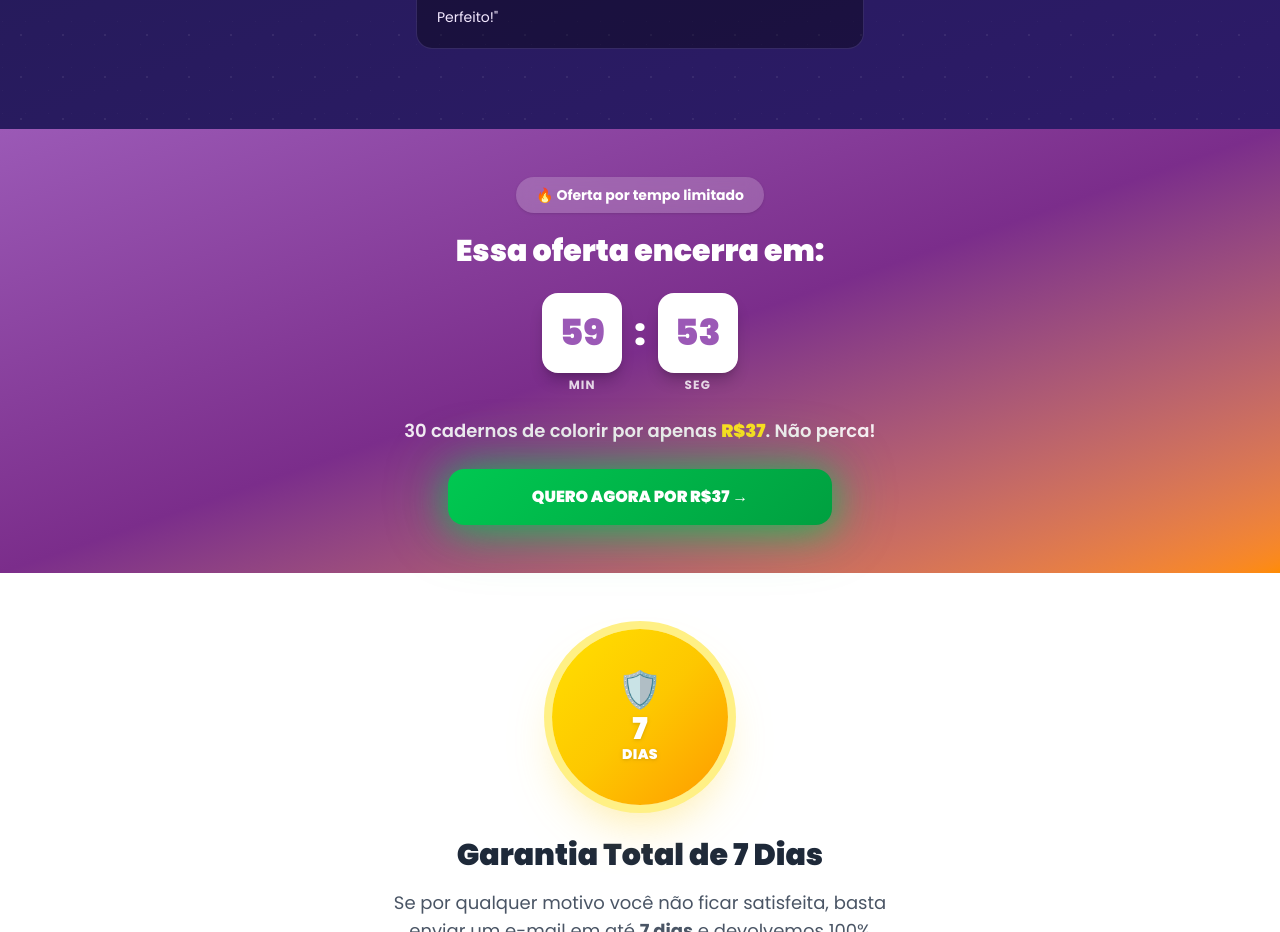
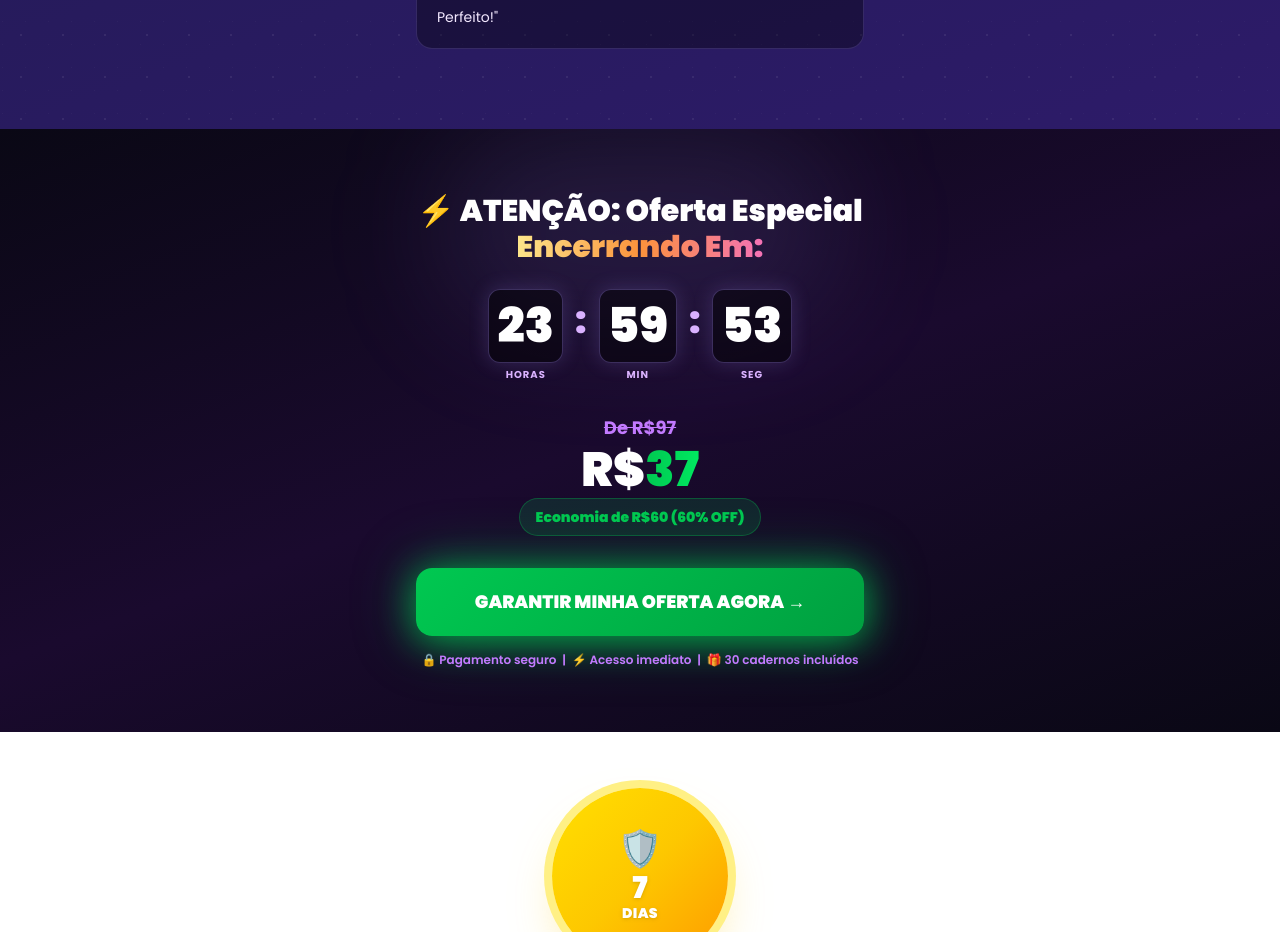
Before and after one commit to CoimbraViih/ColorBox, a React (Vite) app: page / in a window 1280 px wide. Shown: the part 4500-5432 px from the top of the page. Built offline with nearby package versions, Linux system fonts and the light colour scheme.

Commit message:
feat: UrgencySection countdown holofote + preço riscado 60OFF

```diff
--- a/src/components/sections/UrgencySection.jsx
+++ b/src/components/sections/UrgencySection.jsx
@@ -1,50 +1,58 @@
-import useCountdown from '../../hooks/useCountdown'
+import { motion } from 'framer-motion'
+import CountdownTimer from '../ui/CountdownTimer'
 import CtaButton from '../ui/CtaButton'
 
-function TimeBlock({ value, label }) {
-  const display = String(value).padStart(2, '0')
+export default function UrgencySection() {
   return (
-    <div className="flex flex-col items-center">
-      <div className="flex h-16 w-16 items-center justify-center rounded-2xl bg-white shadow-lg shadow-black/20 sm:h-20 sm:w-20">
-        <span className="font-black text-brand-purple text-3xl sm:text-4xl tabular-nums">
-          {display}
-        </span>
-      </div>
-      <span className="mt-1 text-xs font-bold uppercase tracking-widest text-white/80">
-        {label}
-      </span>
-    </div>
-  )
-}
+    <section
+      className="relative overflow-hidden px-5 py-16 text-center"
+      style={{ background: 'linear-gradient(160deg, #0a0815 0%, #1a0a2e 50%, #0a0815 100%)' }}
+    >
+      {/* Holofote central */}
+      <div className="glow-orb" style={{ width: '400px', height: '200px', background: 'rgba(167,139,250,0.12)', top: '0', left: '50%', transform: 'translateX(-50%)', filter: 'blur(60px)' }} />
 
-export default function UrgencySection() {
-  const { minutes, seconds } = useCountdown()
+      <div className="relative mx-auto max-w-md">
+        <motion.h2
+          className="mb-6 text-2xl font-black text-white md:text-3xl"
+          initial={{ opacity: 0, y: 20 }}
+          whileInView={{ opacity: 1, y: 0 }}
+          viewport={{ once: true }}
+          transition={{ duration: 0.5 }}
+        >
+          ⚡ ATENÇÃO: Oferta Especial{' '}
+          <span className="gradient-text">Encerrando Em:</span>
+        </motion.h2>
 
-  return (
-    <section className="bg-linear-to-br from-brand-purple via-[#7B2D8B] to-brand-orange px-5 py-12">
-      <div className="mx-auto flex max-w-lg flex-col items-center text-center">
-        <span className="rounded-full bg-white/20 px-5 py-2 text-sm font-bold text-white shadow backdrop-blur-sm">
-          🔥 Oferta por tempo limitado
-        </span>
+        <motion.div
+          initial={{ opacity: 0, scale: 0.9 }}
+          whileInView={{ opacity: 1, scale: 1 }}
+          viewport={{ once: true }}
+          transition={{ duration: 0.5, delay: 0.2 }}
+          className="mb-8"
+        >
+          <CountdownTimer />
+        </motion.div>
 
-        <h2 className="mt-5 text-2xl font-black text-white sm:text-3xl">
-          Essa oferta encerra em:
-        </h2>
-
-        <div className="mt-6 flex items-center gap-3">
-          <TimeBlock value={minutes} label="min" />
-          <span className="mb-5 text-4xl font-black text-white">:</span>
-          <TimeBlock value={seconds} label="seg" />
+        <div className="mb-8">
+          <p className="mb-1 text-lg font-bold text-purple-400 line-through">De R$97</p>
+          <p className="mb-1 text-5xl font-black text-white">
+            R$<span className="gradient-text" style={{ backgroundImage: 'linear-gradient(90deg, #00C851, #00e860)' }}>37</span>
+          </p>
+          <div
+            className="mx-auto inline-flex items-center gap-2 rounded-full px-4 py-2 text-sm font-black"
+            style={{ background: 'rgba(0,200,81,0.15)', border: '1px solid rgba(0,200,81,0.3)', color: '#00C851' }}
+          >
+            Economia de R$60 (60% OFF)
+          </div>
         </div>
 
-        <p className="mt-6 text-balance text-base font-semibold text-white/90 sm:text-lg">
-          30 cadernos de colorir por apenas{' '}
-          <span className="text-yellow-300 font-black">R$37</span>. Não perca!
+        <div className="cta-section-anchor mb-4">
+          <CtaButton label="GARANTIR MINHA OFERTA AGORA →" size="xl" />
+        </div>
+
+        <p className="text-xs font-semibold text-purple-400">
+          🔒 Pagamento seguro &nbsp;|&nbsp; ⚡ Acesso imediato &nbsp;|&nbsp; 🎁 30 cadernos incluídos
         </p>
-
-        <div className="mt-6 w-full max-w-sm">
-          <CtaButton />
-        </div>
       </div>
     </section>
   )
```
